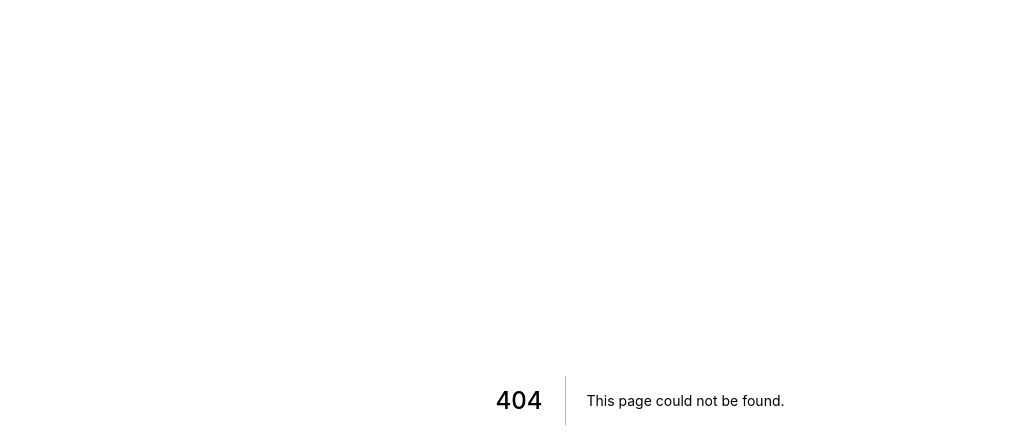
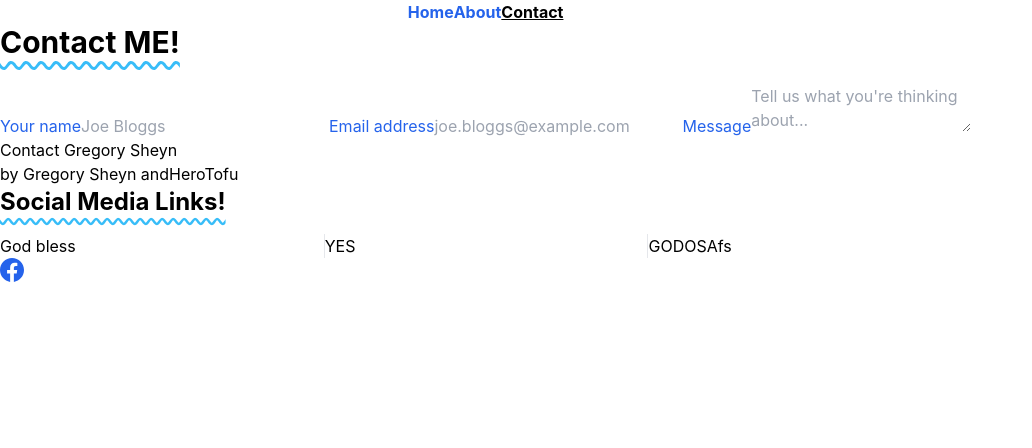
Before and after one commit to gsheyn05/nextjs-tailwind-typescript, a Next.js app: page /Contact in a window 1280 px wide. Before the commit this address had no page. Shown: the top 448 px of the page, without its empty margins (0-1032 px from the left). Built offline with nearby package versions, Linux system fonts and the light colour scheme.

Commit message:
Added a Contact TAB for now

```diff
--- /dev/null
+++ b/Components/ContactForm.tsx
@@ -0,0 +1,109 @@
+import React from "react";
+import { useState } from "react";
+import { Container } from "./container";
+
+export const ContactForm : React.FC = () =>{
+
+return(
+
+        <Container>
+            <br/>
+  <div className="p-6 border border-gray-300 sm:rounded-md">
+    <form method="POST" action="https://herotofu.com/start">
+      <label className="block mb-6">
+        <span className="text-blue-600">Your name</span>
+        <input
+          type="text"
+          name="name"
+          className="
+            block
+            w-full
+            mt-1
+            border-gray-300
+            rounded-md
+            shadow-sm
+            focus:border-indigo-300
+            focus:ring
+            focus:ring-indigo-200
+            focus:ring-opacity-50
+          "
+          placeholder="Joe Bloggs"
+        />
+      </label>
+      <label className="block mb-6">
+        <span className="text-blue-600">Email address</span>
+        <input
+          name="email"
+          type="email"
+          className="
+            block
+            w-full
+            mt-1
+            border-gray-300
+            rounded-md
+            shadow-sm
+            focus:border-indigo-300
+            focus:ring
+            focus:ring-indigo-200
+            focus:ring-opacity-50
+          "
+          placeholder="joe.bloggs@example.com"
+          required
+        />
+      </label>
+      <label className="block mb-6">
+        <span className="text-blue-600">Message</span>
+        <textarea
+          name="message"
+          className="
+            block
+            w-full
+            mt-1
+            border-gray-300
+            rounded-md
+            shadow-sm
+            focus:border-indigo-300
+            focus:ring
+            focus:ring-indigo-200
+            focus:ring-opacity-50
+          "
+
+          placeholder="Tell us what you're thinking about..."
+        ></textarea>
+      </label>
+      <div className="mb-6">
+        <button
+          type="submit"
+          className="
+            h-10
+            px-5
+            text-indigo-100
+            bg-indigo-700
+            rounded-lg
+            transition-colors
+            duration-150
+            focus:shadow-outline
+            hover:bg-indigo-800
+          "
+        >
+          Contact Gregory Sheyn
+        </button>
+      </div>
+      <div>
+        <div className="mt-2 text-gray-700 text-right text-xs">
+          by Gregory Sheyn and
+          <a href="https://herotofu.com" className="hover:underline" target="_blank"
+            >HeroTofu</a
+          >
+        </div>
+      </div>
+    </form>
+  </div>
+  </Container>
+
+
+);
+
+
+}
+{/*https://herotofu.com/solutions/forms-library/tailwind/simple-contact-form to finish configuration */}
--- a/Components/Navbar.tsx
+++ b/Components/Navbar.tsx
@@ -6,28 +6,36 @@ import {
     MoonIcon,
     SunIcon} from '@heroicons/react/outline';
 
+
 export const Navbar : React.FC = () =>{
     const { resolvedTheme, setTheme } = useTheme();
     const router = useRouter();
 
     return(
-<nav className="flex flex-row items-center justify-center top-background sticky bg-gray-900 text-gray-200 w-full h-20 z-50 top-0 mb-8 backdrop-blur-xl">
+<nav className="flex flex-row items-center justify-center top-background sticky w-full h-20 z-50 top-0 mb-8 backdrop-blur-2xl">
 
       <div className="container mx-auto px-5 max-w-5xl flex flex-row justify-start">
-        <div className="flex flex-row space-x-4">
+        <div className="flex flex-row space-x-7">
 
         <Link href="/">
-        <a className={`mr-4 my-auto hover:text-blue-600 hover:-translate-y-1 ${router.pathname == "/" ? "text-red-600" : "text-indigo-600"}`}>
-
-            Homee
+        <a className={`transition mr-4 font-bold  my-auto hover:text-blue-600 hover:-translate-y-1 ${router.pathname == "/" ? "text-red-600 underline" : "text-blue-600"}`}>
+            Home
             </a>
           </Link>
 
           <Link href="/About">
-          <a className={`transition mr-4 my-auto hover:text-blue-600 hover:-translate-y-1   ${router.pathname == "/About" ? "text-red-600" : "text-indigo-600"}`}>
+          <a className={`transition mr-4 font-bold my-auto hover:text-blue-600 hover:-translate-y-1   ${router.pathname == "/About" ? "text-red-600 underline" : "text-blue-600"}`}>
               About
               </a>
             </Link>
+
+            <Link href="/Contact">
+          <a className={`transition mr-4 font-bold my-auto hover:text-blue-600 hover:-translate-y-1   ${router.pathname == "/Contact" ? "text-red-600 underline" : "text-blue-600"}`}>
+              Contact
+              </a>
+            </Link>
+
+
 
           { /* <Link href="/About"> THIS IS HOW WITH A BUTTON
                 <button className={"transition ease-in-out delay-150 bg-blue-600 text-green-600 hover:-translate-y-1 hover:scale-110 hover:bg-indigo-500 duration-300"}>
--- /dev/null
+++ b/Components/container.tsx
@@ -0,0 +1,17 @@
+import React from "react";
+ //Due to REact 18 have to declare the children props in a interface first
+interface CProps{
+    children?:React.ReactNode;
+}
+//mx-auto centers container and px provided for horizontal padding(padding left and right)
+//pb provides padding from the bottom of page (6 us 1.5rem (24px))
+//px provided padding from the left and right
+//MAX-W Utilities for setting the maximum width of an element. MAX-W-2XL IS max-width: 42rem; /* 672px */
+
+
+
+export const Container: React.FC<CProps>= (props) =>{
+        return(
+            <main className="container mx-auto px-6 sm:px-0 pb-6 max-w-prose">{props.children}</main>
+        );
+};
--- a/package.json
+++ b/package.json
@@ -10,10 +10,10 @@
   },
   "dependencies": {
     "@heroicons/react": "^1.0.6",
-    "next": "12.1.6",
+    "next": "^12.1.6",
     "next-themes": "^0.2.0",
-    "react": "18.1.0",
-    "react-dom": "18.1.0"
+    "react": "^18.1.0",
+    "react-dom": "^18.1.0"
   },
   "devDependencies": {
     "@types/node": "17.0.35",
--- a/pages/About/index.tsx
+++ b/pages/About/index.tsx
@@ -4,6 +4,7 @@ import Image from 'next/image'
 import styles from '../styles/Home.module.css'
 import { Navbar } from "../../Components/Navbar"
 import {Layout} from "../../Components/Layout"
+import { Container } from '../../Components/container'
 
 
 const About: NextPage = () => {
@@ -11,6 +12,16 @@ const About: NextPage = () => {
     <Layout>
       <Navbar />
 
+      <Container>
+      <header >
+
+
+       <h1 className="text-3xl font-bold underline underline-offset-8 decoration-wavy decoration-sky-400">About</h1>
+
+
+      </header>
+
+      </Container>
           </Layout>
     )
   }
--- /dev/null
+++ b/pages/Contact/index.tsx
@@ -0,0 +1,63 @@
+import React from "react";
+import type { NextPage } from 'next'
+import Head from 'next/head'
+import Image from 'next/image'
+import styles from '../styles/Home.module.css'
+import { Navbar } from "../../Components/Navbar"
+import {Layout} from "../../Components/Layout"
+import { Container } from '../../Components/container'
+import { ContactForm } from "../../Components/ContactForm";
+import Link from "next/link";
+
+
+ const Contact: NextPage = () => {
+    return (
+    <Layout>
+      <Navbar />
+
+      <Container>
+      <header >
+
+
+       <h1 className="text-3xl font-bold underline underline-offset-8 decoration-wavy decoration-sky-400">Contact ME!</h1>
+
+
+      </header>
+      <ContactForm/>
+
+      <h1 className="text-2xl font-bold underline underline-offset-8 decoration-wavy decoration-sky-400">Social Media Links!</h1>
+
+
+          <div className="mt-4 grid grid-cols-3 divide-x">
+              <div>God bless</div>
+              <div>YES</div>
+              <div>GODOSAfs</div>
+
+
+          </div>
+
+          <div className="text-gray-400 md:flex md:items-center md:justify-between">
+          <div className="flex justify-center md:order-2 ">
+              <Link href="https://github.com/gsheyn05">
+              <svg
+                 className="w-6 h-6 text-blue-600 fill-current"
+                xmlns="http://www.w3.org/2000/svg"
+                viewBox="0 0 24 24">
+        <path
+            d="M24 12.073c0-6.627-5.373-12-12-12s-12 5.373-12 12c0 5.99 4.388 10.954 10.125 11.854v-8.385H7.078v-3.47h3.047V9.43c0-3.007 1.792-4.669 4.533-4.669 1.312 0 2.686.235 2.686.235v2.953H15.83c-1.491 0-1.956.925-1.956 1.874v2.25h3.328l-.532 3.47h-2.796v8.385C19.612 23.027 24 18.062 24 12.073z"
+            />
+        </svg>
+                 </Link>
+              </div>
+          </div>
+
+
+
+
+
+      </Container>
+          </Layout>
+    );
+  }
+
+  export default Contact;
--- a/pages/index.tsx
+++ b/pages/index.tsx
@@ -3,10 +3,13 @@ import Head from 'next/head'
 import Image from 'next/image'
 import styles from '../styles/Home.module.css'
 import {Navbar} from "../Components/Navbar";
+import { Layout } from '../Components/Layout';
 
 const Home: NextPage = () => {
   return (
+    <Layout>
     <Navbar/>
+    </Layout>
   )
 }
 
--- a/tailwind.config.js
+++ b/tailwind.config.js
@@ -4,7 +4,20 @@ module.exports = {
     "./components/**/*.{js,ts,jsx,tsx}",
   ],
   theme: {
-    extend: {},
+    extend: {
+      keyframes:{
+        wave:{
+        to:{
+          "margin-left":"-51%"
+        }
+      }
+
+      }
+    },
+    animation: {
+      wave: "wave 3s ease-in-out infinite"
+    }
+
   },
   plugins: [],
 }
```
Also changed, not shown: 1 other file (tests, documents, lock files or other folders).
